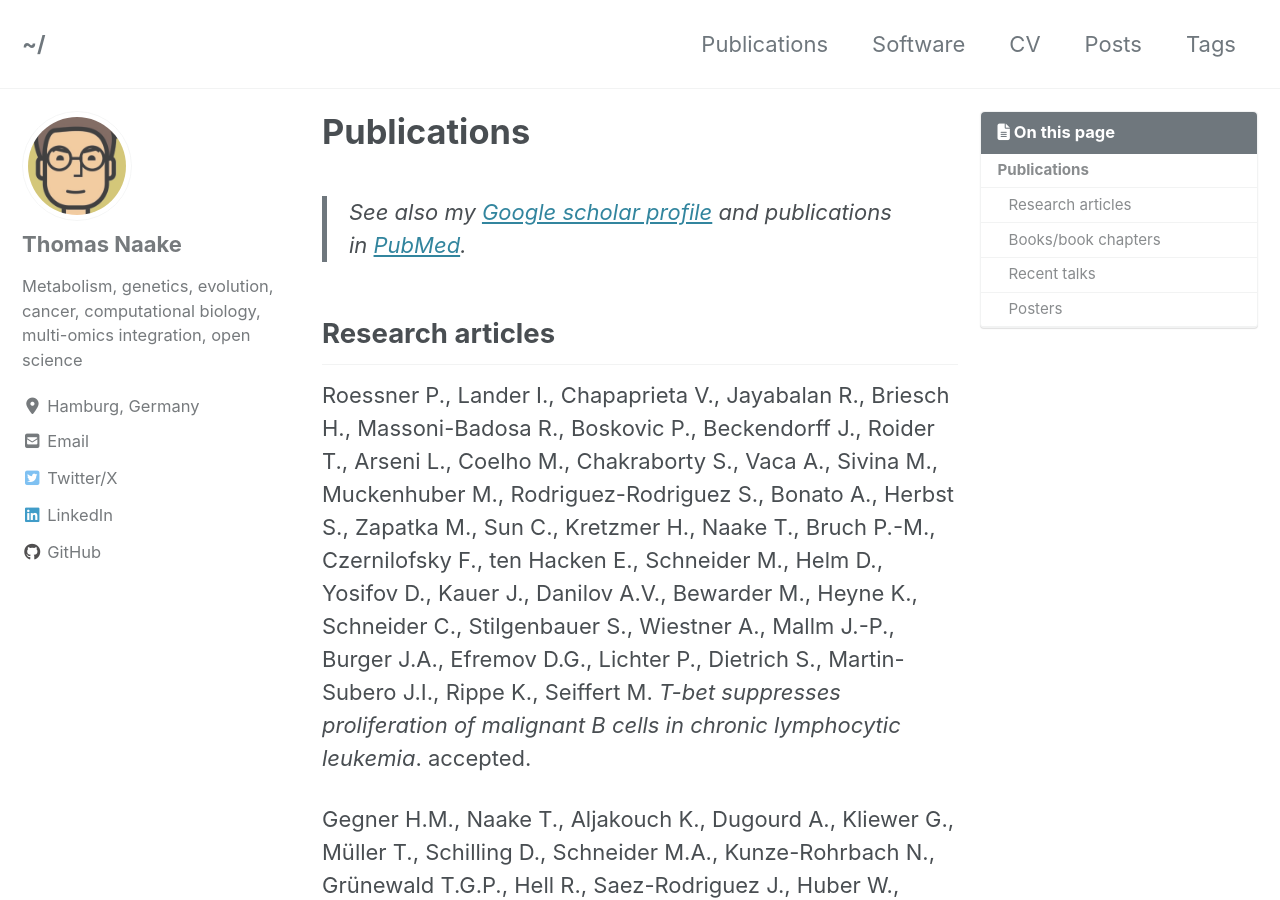
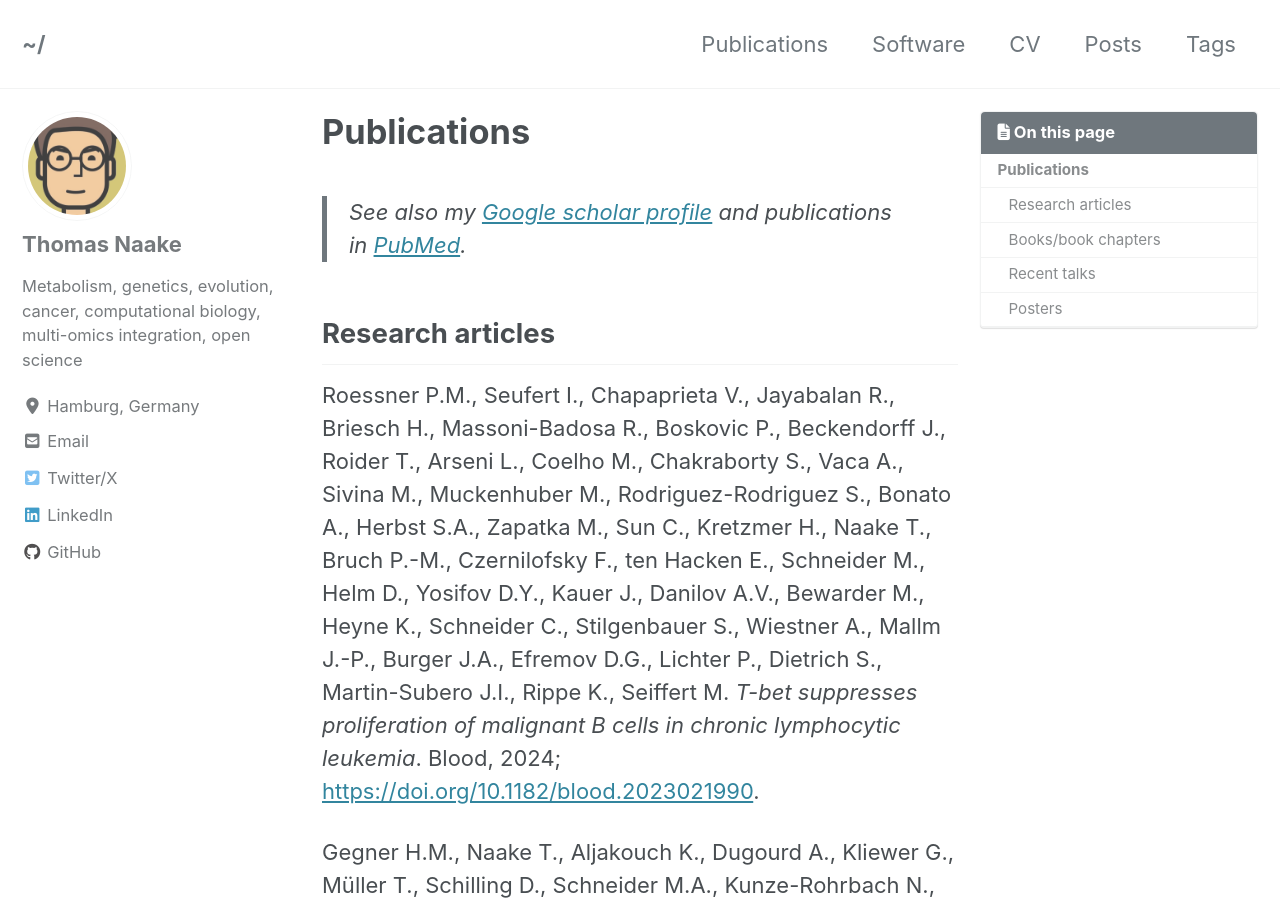
Before and after one commit to tnaake/tnaake.github.io, a Jekyll site: the page built from _pages/publications.md, in a window 1280 px wide and 900 px high. Built offline with Jekyll 4.4.1, drawn with Linux system fonts in a browser that asks for light colours; cached includes are drawn as plain includes; nearby versions of some CDN libraries.

Commit message:
Update publications.md

```diff
--- a/_pages/publications.md
+++ b/_pages/publications.md
@@ -19,18 +19,17 @@ header:
 
 ## Research articles
 
-
-
-Roessner P., Lander I., Chapaprieta V., Jayabalan R., Briesch H.,
+Roessner P.M., Seufert I., Chapaprieta V., Jayabalan R., Briesch H.,
 Massoni-Badosa R., Boskovic P., Beckendorff J., Roider T., Arseni L., Coelho M.,
 Chakraborty S., Vaca A., Sivina M., Muckenhuber M., Rodriguez-Rodriguez S.,
-Bonato A., Herbst S., Zapatka M., Sun C., Kretzmer H., Naake T., Bruch P.-M.,
-Czernilofsky F., ten Hacken E., Schneider M., Helm D., Yosifov D., Kauer J.,
+Bonato A., Herbst S.A., Zapatka M., Sun C., Kretzmer H., Naake T., Bruch P.-M.,
+Czernilofsky F., ten Hacken E., Schneider M., Helm D., Yosifov D.Y., Kauer J.,
 Danilov A.V., Bewarder M., Heyne K., Schneider C., Stilgenbauer S., Wiestner A.,
 Mallm J.-P., Burger J.A., Efremov D.G., Lichter P., Dietrich S., Martin-Subero J.I.,
 Rippe K., Seiffert M.
 *T-bet suppresses proliferation of malignant B cells in chronic lymphocytic leukemia*.
-accepted.
+Blood, 2024;
+[https://doi.org/10.1182/blood.2023021990](https://doi.org/10.1182/blood.2023021990).
 
 Gegner H.M., Naake T., Aljakouch K., Dugourd A., Kliewer G., Müller T.,
 Schilling D., Schneider M.A., Kunze-Rohrbach N., Grünewald T.G.P.,
```
